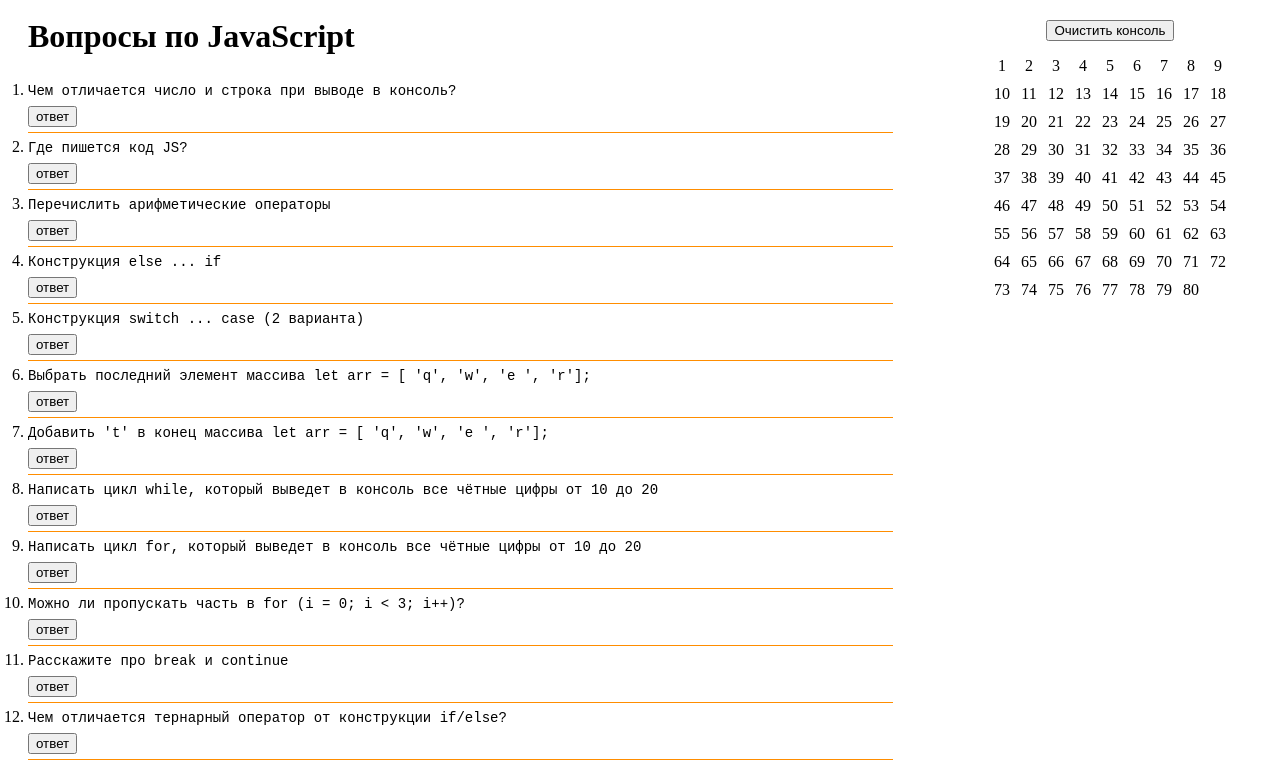
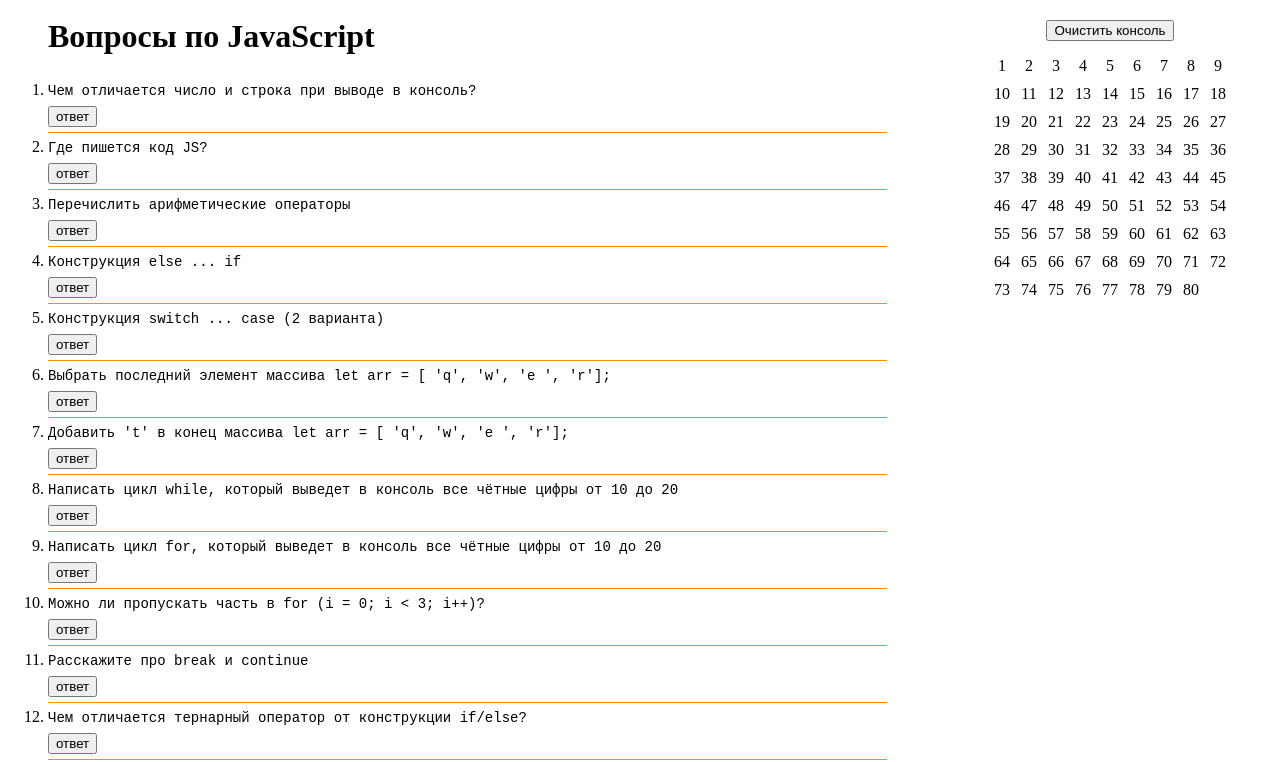
Before and after one commit to ps-fedorova/questions-for-js, a website built with webpack: page src/index.html in a window 1280 px wide. Shown: the top 762 px of the page. Built offline with nearby package versions, Linux system fonts and the light colour scheme.

Commit message:
fix: edit styles

```diff
--- a/src/style.css
+++ b/src/style.css
@@ -3,7 +3,7 @@
 /*}*/
 
 h1 {
-  padding: 10px 8px 10px 20px;
+  padding: 10px 25px 10px 40px;
   margin: 0;
 }
 
@@ -39,7 +39,7 @@ pre {
 }
 
 .question-list {
-  padding: 0 8px 0 20px;
+  padding: 0 25px 0 40px;
 }
 
 .question-item {
```
